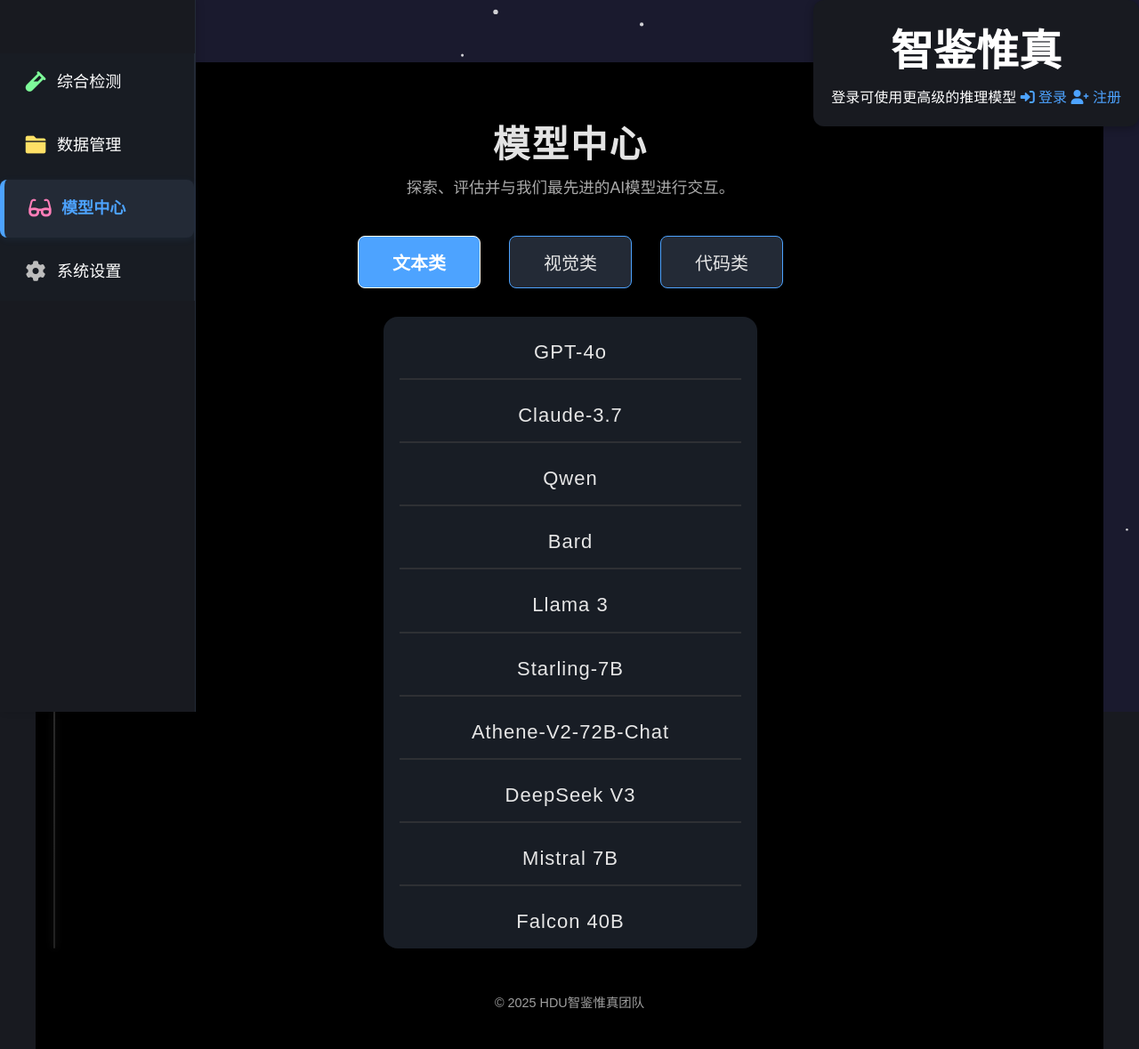
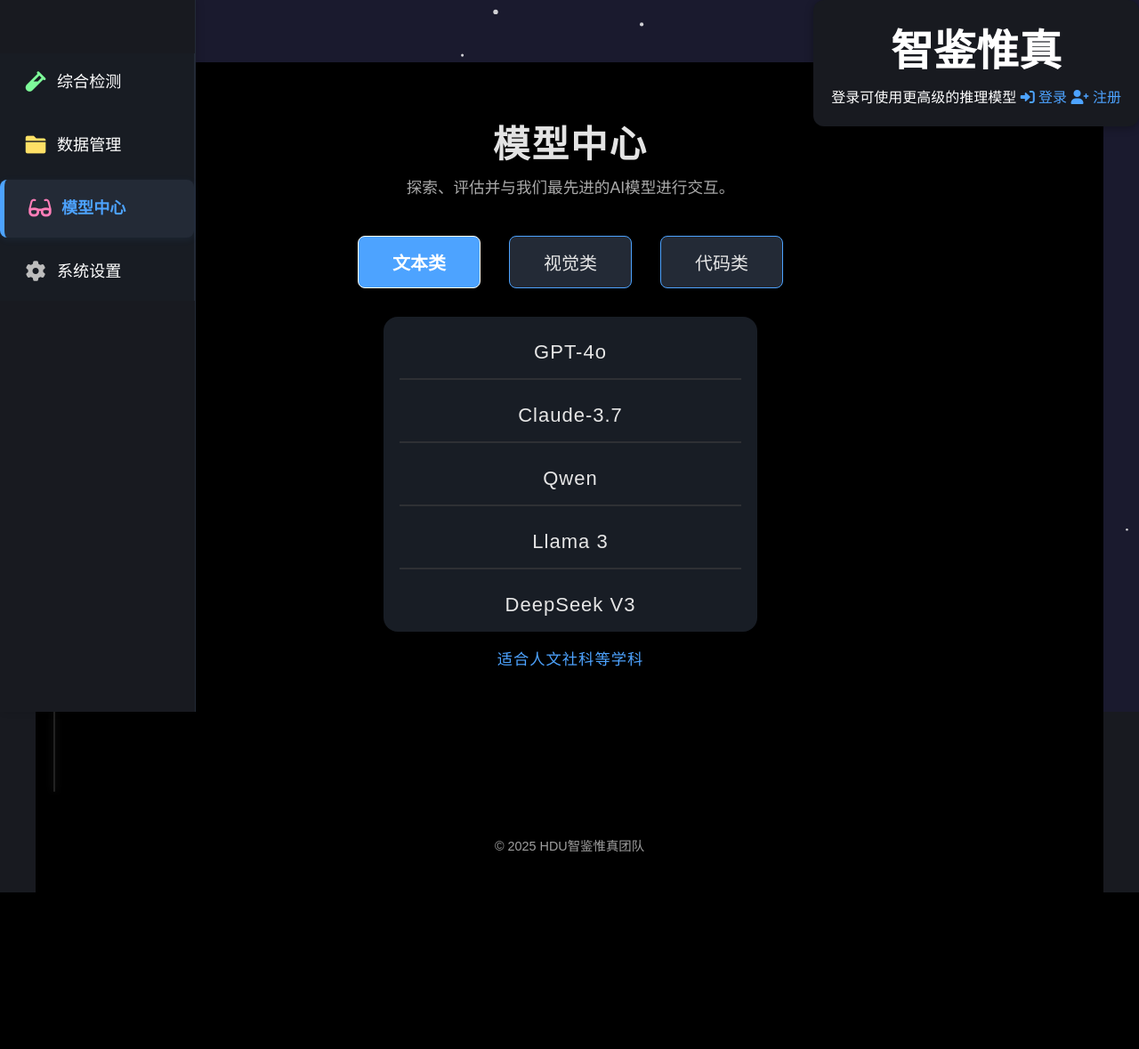
Before and after one commit to wonderfulpoet/ICT, a Flask app: page /models/ in a window 1280 px wide. Shown: the whole page at 89% size. After the commit the page ends 1003 px from the top, so only its background shows below. Run offline with Flask 3, Linux system fonts and the light colour scheme.

Commit message:
模型中心完善

```diff
--- a/templates/model_center.html
+++ b/templates/model_center.html
@@ -29,25 +29,14 @@
                 <hr class="mc-divider">
                 <li>Qwen</li>
                 <hr class="mc-divider">
-                <li>Bard</li>
-                <hr class="mc-divider">
                 <li>Llama 3</li>
                 <hr class="mc-divider">
-                <li>Starling-7B</li>
-                <hr class="mc-divider">
-                <li>Athene-V2-72B-Chat</li>
-                <hr class="mc-divider">
                 <li>DeepSeek V3</li>
-                <hr class="mc-divider">
-                <li>Mistral 7B</li>
-                <hr class="mc-divider">
-                <li>Falcon 40B</li>
             </ul>
+            <div class="mc-category-desc">适合人文社科等学科</div>
         </div>
         <div id="mc-category-vision" class="mc-category-list" style="display: none; width: 100%;">
             <ul class="mc-model-list">
-                <li>DALL・E 3</li>
-                <hr class="mc-divider">
                 <li>Qwen-VL</li>
                 <hr class="mc-divider">
                 <li>DeepSeek-Multimodal</li>
@@ -56,6 +45,7 @@
                 <hr class="mc-divider">
                 <li>VisualGLM</li>
             </ul>
+            <div class="mc-category-desc">适配各类学科</div>
         </div>
         <div id="mc-category-code" class="mc-category-list" style="display: none; width: 100%;">
             <ul class="mc-model-list">
@@ -69,6 +59,7 @@
                 <hr class="mc-divider">
                 <li>CodeGen</li>
             </ul>
+            <div class="mc-category-desc">适合理工类等学科</div>
         </div>
     </div>
 </div>
@@ -136,6 +127,14 @@
     margin: 0 18px;
     opacity: 0.5;
 }
+
+.mc-category-desc {
+  text-align: center;
+  color: #4da3ff;
+  font-size: 1.08rem;
+  margin: 18px 0 0 0;
+  letter-spacing: 1px;
+}
 </style>
 <script>
 function showCategory(cat) {
@@ -148,6 +147,26 @@
     if(cat==='vision') btns[1].classList.add('active');
     if(cat==='code') btns[2].classList.add('active');
 }
+</script>
+
+<!-- Toast提示 -->
+<div id="model-toast" style="display:none;position:fixed;right:40px;bottom:40px;z-index:9999;background:#4da3ff;color:#fff;padding:16px 32px;border-radius:12px;font-size:1.2rem;box-shadow:0 2px 16px #4da3ff44;transition:opacity 0.3s;opacity:0;pointer-events:none;">已选择该模型！</div>
+<script>
+function showModelToast(msg) {
+  var toast = document.getElementById('model-toast');
+  toast.textContent = msg;
+  toast.style.display = 'block';
+  toast.style.opacity = '1';
+  setTimeout(function(){ toast.style.opacity = '0'; }, 1500);
+  setTimeout(function(){ toast.style.display = 'none'; }, 1800);
+}
+document.addEventListener('DOMContentLoaded', function() {
+  document.querySelectorAll('.mc-model-list li').forEach(function(li) {
+    li.addEventListener('click', function() {
+      showModelToast('已选择该模型！');
+    });
+  });
+});
 </script>
 {% endblock %}
 
```
Also changed, not shown: static/css/model_center.css (+8 -0 lines).
